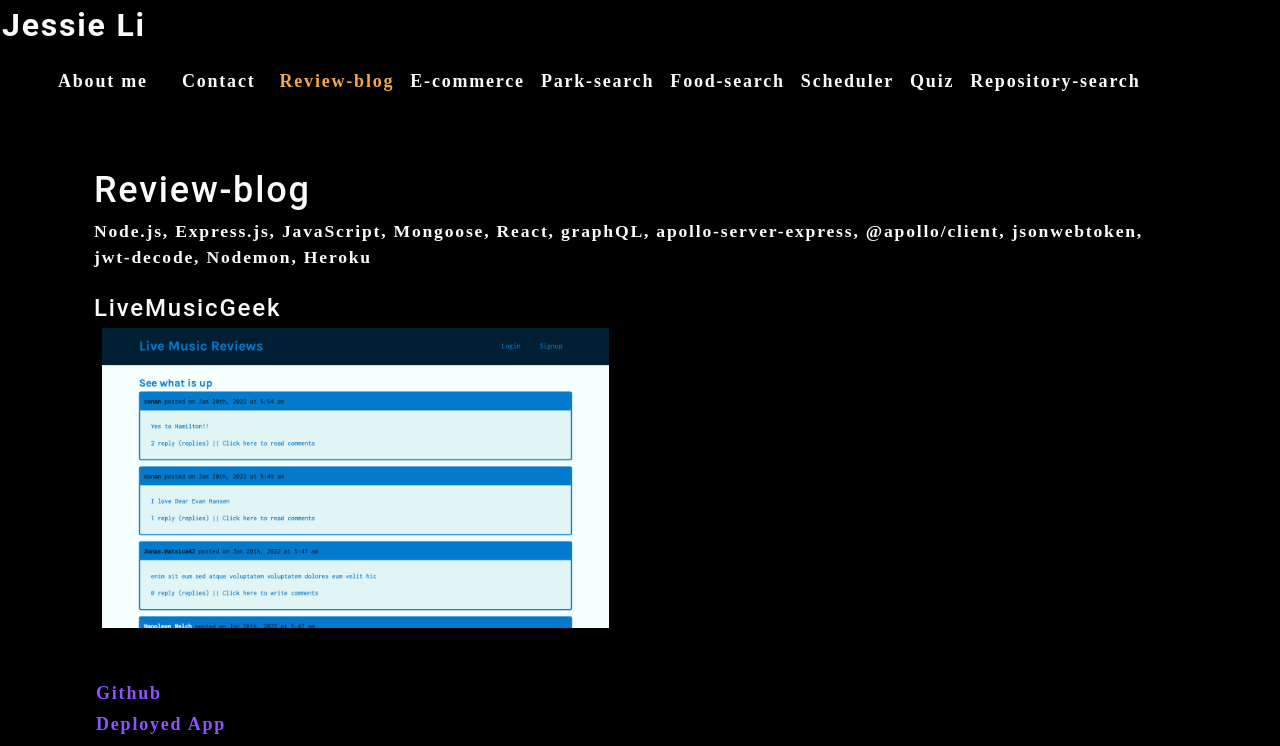
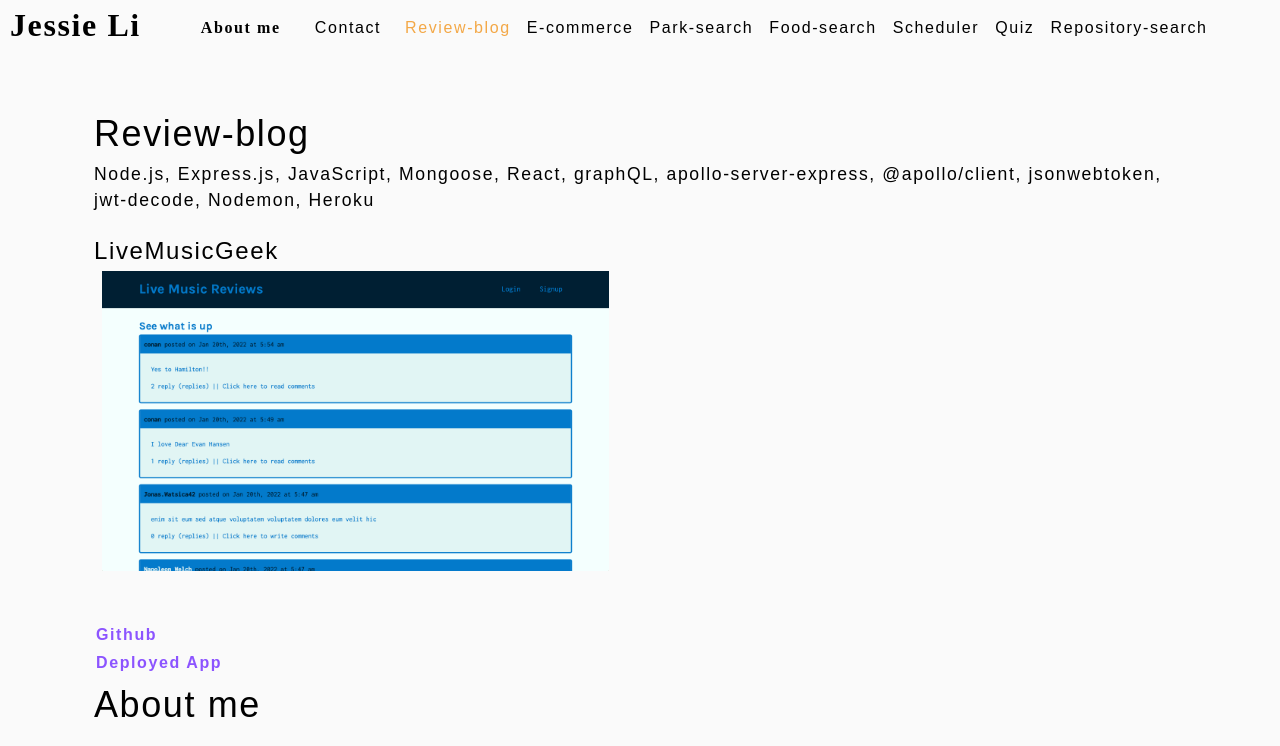
Before and after one commit to ladystephani/Projects-portfolio-react, a React (Create React App) app: page / in a window 1280 px wide. Shown: the top 746 px of the page. Built offline with nearby package versions, Linux system fonts and the light colour scheme.

Commit message:
Change background and text colors, update fonts

```diff
--- a/src/index.css
+++ b/src/index.css
@@ -1,4 +1,3 @@
-
 main {
   margin: 0 auto;
   max-width: 90%;
@@ -6,8 +5,8 @@ main {
 }
 :root {
   --primary: #8c54ff;
-  --secondary: #F3A847;
-  --tertiary: #B12704;
+  --secondary: #f3a847;
+  --tertiary: #b12704;
   --light: #fafafa;
   --dark: #000000;
   --darker: #111111;
@@ -15,7 +14,6 @@ main {
   --spacing-one: calc(1rem * 0.5);
   --spacing-two: calc(1rem);
   --spacing-five: calc(2.5rem);
-
 }
 
 * {
@@ -30,14 +28,13 @@ body {
 body {
   margin: 0;
   padding: 0;
-  font-weight: 600;
+  font-weight: 300;
   line-height: 1.5;
-  font-size: 18px;
-  letter-spacing: .1em;
-  background: var(--dark);
-  color: var(--light);
-  font-family: 'Poiret One', cursive;
-
+  font-size: 16px;
+  letter-spacing: 0.1em;
+  background: var(--light);
+  color: var(--dark);
+  font-family: "Poiret One", sans-serif;
 }
 
 h1,
@@ -46,7 +43,7 @@ h3,
 h4,
 h5,
 h6 {
-  font-family: 'Roboto', sans-serif;
+  font-family: "Montserrat", sans-serif;
   font-weight: 500;
   margin: 5px 0;
   line-height: 1.25;
@@ -92,18 +89,20 @@ a:hover {
 }
 
 header {
-  background: var(--dark);
+  background: var(--light);
+  margin-left: 8px;
 }
 
 header a {
-  color: var(--light);
+  color: var(--special);
+  font-family: "Brush Script MT", cursive;
 }
 
 button {
   font-size: 1rem;
   text-decoration: none;
   padding: 0.25rem 1rem;
-  border-radius: .5rem;
+  border-radius: 0.5rem;
   border: none;
   outline: none;
   cursor: pointer;
@@ -112,12 +111,12 @@ button {
 }
 
 button:hover {
-  opacity: .8;
+  opacity: 0.8;
 }
 
 button[disabled] {
   cursor: default;
-  opacity: .8;
+  opacity: 0.8;
 }
 
 img {
@@ -143,7 +142,7 @@ input {
 
 input:focus {
   border: 1px solid var(--secondary);
-  box-shadow: 0 0 .25rem rgba(0, 0, 0, .5);
+  box-shadow: 0 0 0.25rem rgba(0, 0, 0, 0.5);
 }
 
 li {
@@ -154,7 +153,7 @@ nav a:hover {
   text-decoration: none;
 }
 
-nav  li {
+nav li {
   cursor: pointer;
 }
 
@@ -243,7 +242,7 @@ textarea {
 }
 
 .modalBackdrop {
-	background: rgba(0, 0, 0, .65);
+  background: rgba(0, 0, 0, 0.65);
   bottom: 0;
   left: 0;
   overflow: auto;
@@ -287,7 +286,6 @@ a {
   padding: 2px 4px;
   margin-left: -2px;
   margin-right: -2px;
-
 }
 
 .navActive {
```
Lines whose indentation alone changed are shown as unchanged.
